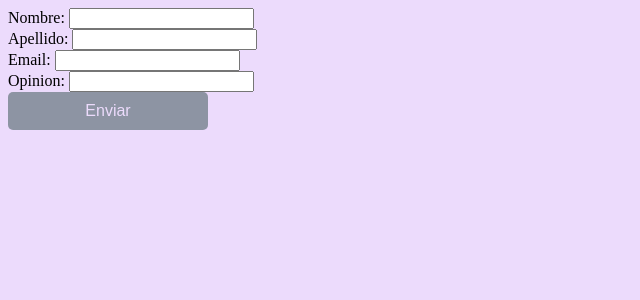
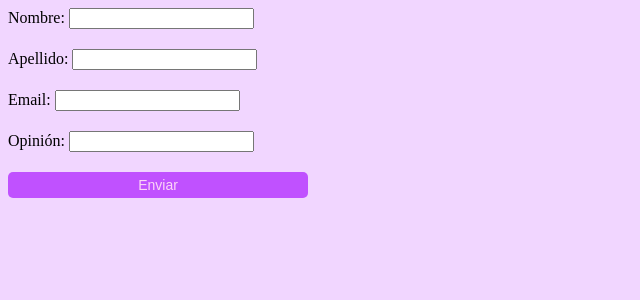
Before and after one commit to Juana2004/Juana2004-PlaygroundFinalProject-Larrumbide, a Django app: page /persona/create in a window 1280 px wide. Shown: the top 300 px of the page, without its empty margins (0-640 px from the left). Run offline with Django 5.2, Linux system fonts and the light colour scheme.

Commit message:
end correcciones

```diff
--- a/proyecto/core/static/core/styles.css
+++ b/proyecto/core/static/core/styles.css
@@ -1,12 +1,12 @@
 :root {
-    --color-titulo: #252323;
-    --color-botones: #8d94a3;
-    --color-botonesadicional: #70798c;
-    --color-letrasbotones: #ecdbfc;
-    --color-degradado1: #8d94a3;
-    --color-degradado2: #a4a9b5;
-    --color-fondopagina: #ecdbfc;
-    --color-recuadro: #bfbfbf;
+    --color-titulo: #10002b;
+    --color-botones: #c051ff;
+    --color-botonesadicional: #c000ff;
+    --color-letrasbotones: #fcd6f7;
+    --color-degradado1: #e8c2ff;
+    --color-degradado2: #c77dff;
+    --color-fondopagina: #f1d6ff;
+    --color-recuadro: #d4acfb;
 }
 
 body {
@@ -15,13 +15,13 @@ body {
 
 /* Estilos para el título */
 .titulo {
-    font-size: 40px; /* Tamaño de fuente más grande */
+    font-size: 3rem; /* Tamaño de fuente más grande */
     font-weight: bold; /* Texto en negrita */
     color: var(--color-titulo); /* Color de texto personalizado */
     margin-bottom: 30px; /* Espacio inferior entre el título y los botones */
     text-align: center; /* Centra el texto */
     text-transform: uppercase; /* Convierte el texto en mayúsculas */
-    text-shadow: 2px 2px 4px rgba(0, 0, 0, 0.2); /* Sombra de texto */
+    text-shadow: 2px 2px 4px rgba(0, 0, 0, 0.1); /* Sombra de texto */
     letter-spacing: 2px; /* Espacio entre caracteres */
     /* Fondo degradado */
     background-image: linear-gradient(to right, var(--color-degradado1), var(--color-degradado2));
@@ -33,30 +33,35 @@ body {
     margin-top: 20px; /* Espacio superior entre los botones verticales */
     text-align: center; /* Centra los botones verticalmente */
 }
+/* Estilos para el contenedor de los botones horizontales */
+.botones {
+    float: left; /* Coloca los botones en el lado derecho */
+    margin-top: 20px; /* Espacio superior entre los botones horizontales */
+}
+
 
 /* Estilos para los botones */
 button {
     display: block; /* Hace que los botones se muestren como bloques */
-    margin-bottom: 10px; /* Espacio vertical entre los botones */
+    margin-bottom: 30px; /* Espacio vertical entre los botones */
     padding: 10px 20px;
     border: none;
     border-radius: 5px;
     background-color: var(--color-botones); /* Color de fondo verde */
     color: var(--color-letrasbotones); /* Color de texto blanco */
-    font-size: 16px;
+    font-size: 30px;
     cursor: pointer;
     text-decoration: none; /* Elimina el subrayado predeterminado de los enlaces */
-    width: 200px; /* Ancho fijo para los botones */
+    width: 300px; /* Ancho fijo para los botones */
     text-align: center; /* Centra el texto dentro de los botones */
 }
 
 
 /* Estilos para los enlaces dentro de los botones */
 button a {
-    color: white; /* Color de texto blanco */
+    color: var(--color-letrasbotones); /* Color de texto blanco */
     text-decoration: none; /* Elimina el subrayado predeterminado de los enlaces */
-    font-size: 18px; /* Tamaño de fuente del enlace */
-    font-weight: bold; /* Texto en negrita */
+    font-size: 20px; /* Tamaño de fuente del enlace */
 }
 
 /* Estilos adicionales para resaltar el botón cuando se pasa el mouse sobre él */
@@ -64,11 +69,6 @@ button:hover {
     background-color: var(--color-botonesadicional); /* Color de fondo verde más oscuro */
 }
 
-/* Estilos para el contenedor de los botones horizontales */
-.botones {
-    float: right; /* Coloca los botones en el lado derecho */
-    margin-top: 20px; /* Espacio superior entre los botones horizontales */
-}
 
 /* Estilos específicos para la página about.html */
 .about-container {
@@ -91,3 +91,14 @@ button:hover {
     color: var(--color-titulo); /* Color de texto gris medio */
     line-height: 1.5; /* Espaciado entre líneas */
 }
+
+
+/* Estilos para el botón de enviar */
+.boton-enviar {
+    padding: 5px 10px; /* Ajusta el tamaño del botón */
+    font-size: 14px; /* Ajusta el tamaño del texto del botón */
+}
+
+.campo-formulario {
+    margin-bottom: 20px; /* Ajusta el espacio vertical entre los campos */
+}
--- a/proyecto/core/templates/core/base.html
+++ b/proyecto/core/templates/core/base.html
@@ -7,7 +7,16 @@
     <title>Document</title>
     <link rel="stylesheet" href="{% static 'core/styles.css' %}">
 </head>
+
 <body>
+    {% if messages %}
+        {% for message in messages %}
+            <div class="mensaje {{ message.tags }}">
+                {{ message }}
+            </div>
+        {% endfor %}
+    {% endif %}
+
     {% block contenido %}
 
     {% endblock contenido %}
--- a/proyecto/core/templates/core/persona_create.html
+++ b/proyecto/core/templates/core/persona_create.html
@@ -1,10 +1,24 @@
 {% extends 'core/base.html' %}
 
 {% block contenido %}
-    <form method="post">
+    <form method="post" class="formulario-persona">
         {% csrf_token %}
-        {{ form }}
-        <button type="submit">Enviar</button>
+        <div class="campo-formulario">
+            <label for="id_nombre">Nombre:</label>
+            {{ form.nombre }}
+        </div>
+        <div class="campo-formulario">
+            <label for="id_apellido">Apellido:</label>
+            {{ form.apellido }}
+        </div>
+        <div class="campo-formulario">
+            <label for="id_email">Email:</label>
+            {{ form.email }}
+        </div>
+        <div class="campo-formulario">
+            <label for="id_opinion">Opinión:</label>
+            {{ form.opinion }}
+        </div>
+        <button type="submit" class="boton-enviar">Enviar</button>
     </form>
-
 {% endblock contenido %}
--- a/proyecto/core/urls.py
+++ b/proyecto/core/urls.py
@@ -1,5 +1,6 @@
 from django.urls import path
 from . import views
+from .views import index, persona_create
 
 urlpatterns = [
     path("", views.index, name="index"),
--- a/proyecto/core/views.py
+++ b/proyecto/core/views.py
@@ -10,9 +10,13 @@ def persona_create(request):
         form = forms.PersonaForm(request.POST)
         if form.is_valid():
             form.save()
+            messages.success(request, 'Mensaje enviado con éxito.')
+            return redirect('index')
     else:
         form = forms.PersonaForm()
     return render(request, "core/persona_create.html", {"form" : form })
 
 def about(request):
     return render(request, 'core/about.html')
+from django.shortcuts import redirect
+from django.contrib import messages
```
